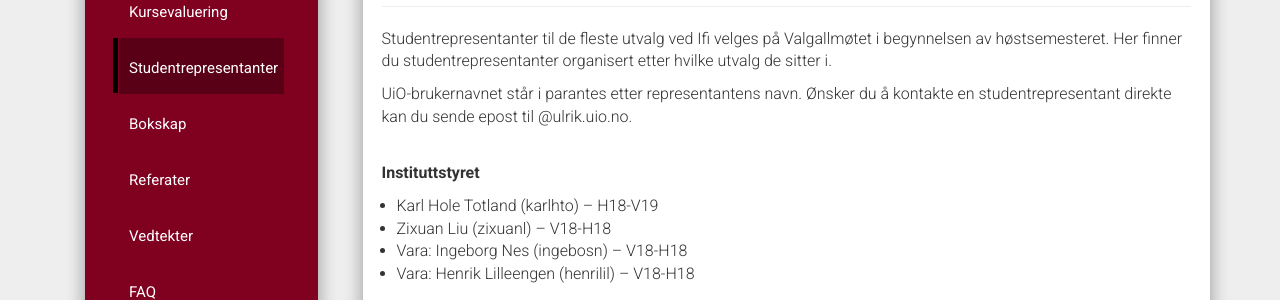
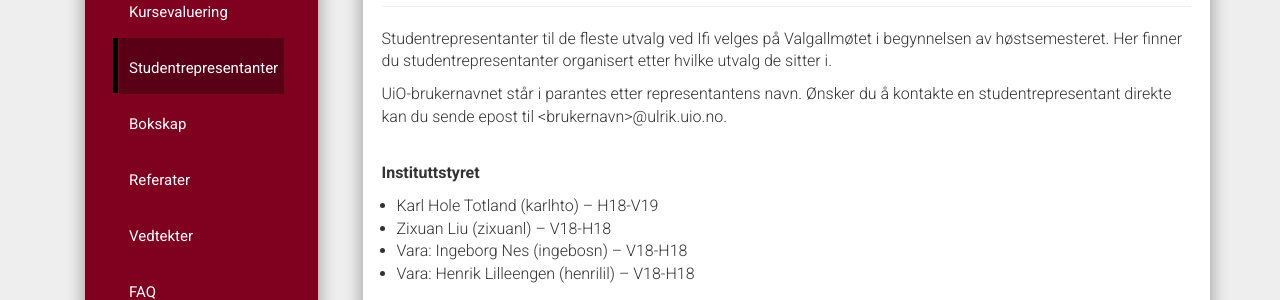
Before and after one commit to fui/fui.github.io, a Jekyll site: the page built from members.md, in a window 1280 px wide. Shown: the part 278-578 px from the top of the page. Built offline with Jekyll 4.4.1, drawn with Linux system fonts in a browser that asks for light colours; nearby versions of some CDN libraries.

Commit message:
editing md-s

```diff
--- a/members.md
+++ b/members.md
@@ -11,7 +11,7 @@ modeline: " vim: set spl=nb: "
 
 Studentrepresentanter til de fleste utvalg ved Ifi velges på Valgallmøtet i begynnelsen av høstsemesteret. Her finner du studentrepresentanter organisert etter hvilke utvalg de sitter i.
 
-UiO-brukernavnet står i parantes etter representantens navn. Ønsker du å kontakte en studentrepresentant direkte kan du sende epost til <brukernavn>@ulrik.uio.no.
+UiO-brukernavnet står i parantes etter representantens navn. Ønsker du å kontakte en studentrepresentant direkte kan du sende epost til \<brukernavn\>@ulrik.uio.no.
 <br><br>
 
 **Instituttstyret**
```
